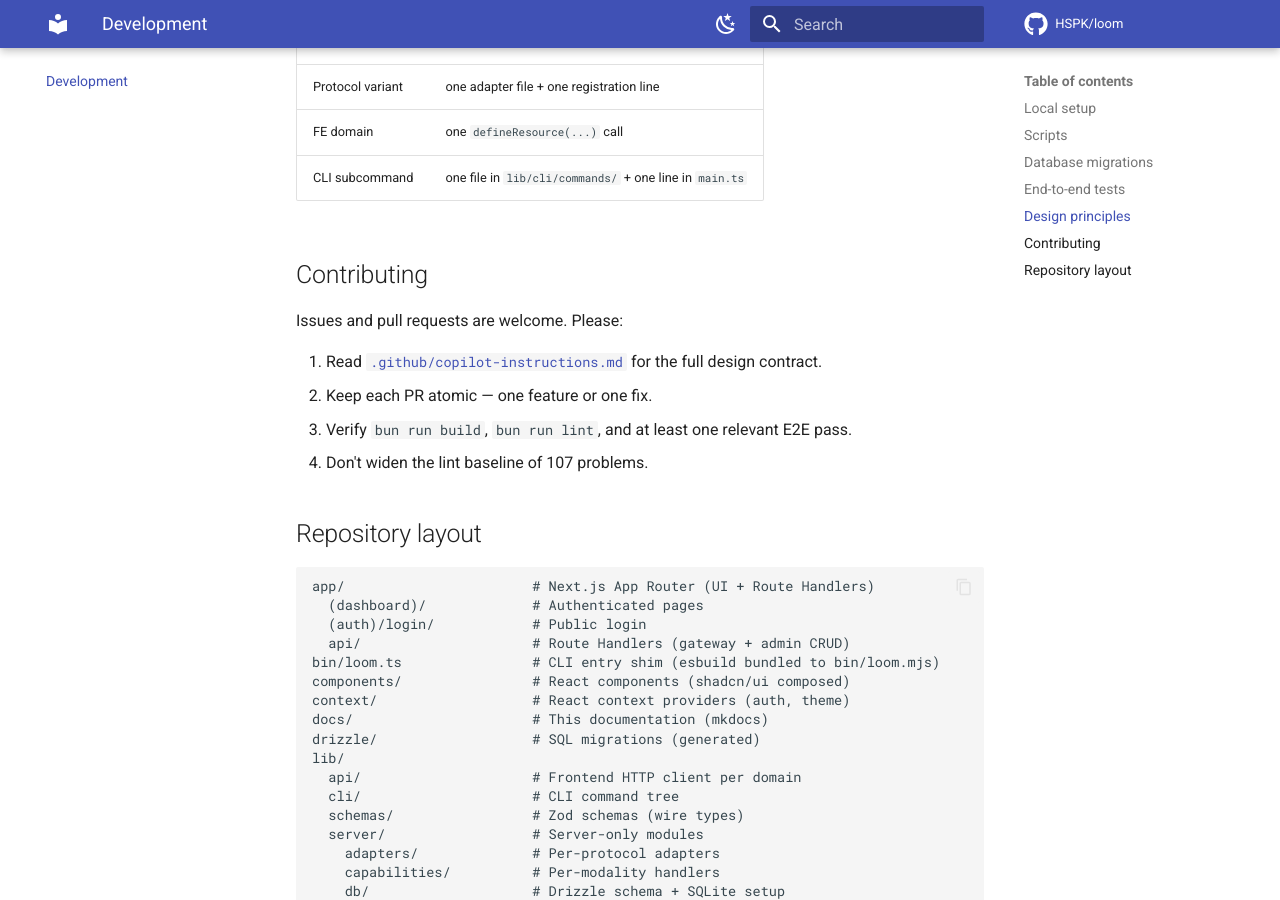
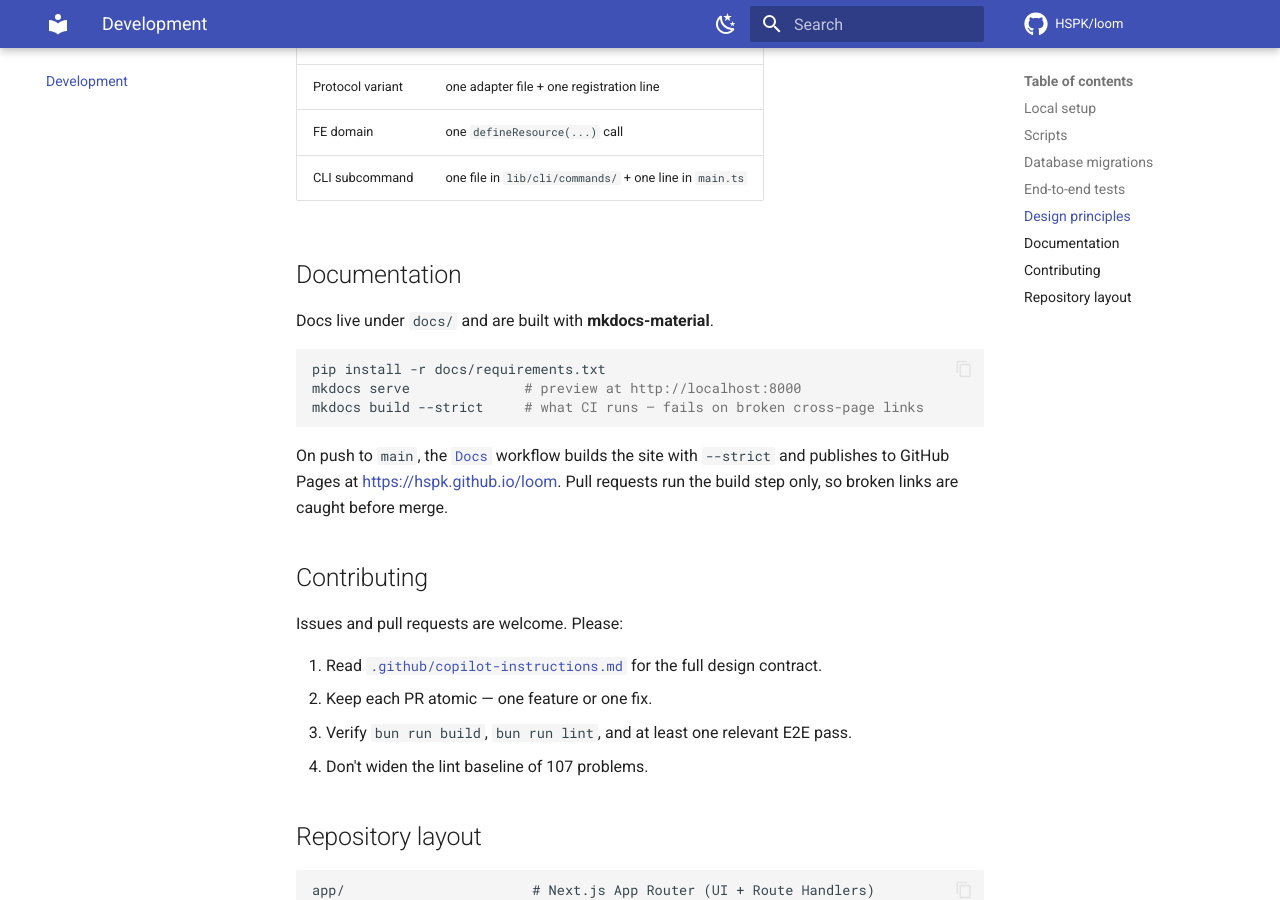
Before and after one commit to HSPK/aiui, an MkDocs documentation site: the page built from docs/development.md, in a window 1280 px wide and 900 px high, scrolled down 1922 px. Built offline with MkDocs 1.6.1 and Material for MkDocs 9.7.7, drawn with Linux system fonts in a browser that asks for light colours; comment, search, counter and statistics services are not loaded.

Commit message:
ci: add docs deploy workflow (mkdocs → GitHub Pages)
* .github/workflows/docs.yml — builds the mkdocs site with --strict on
  every push to main (and validates on PRs), then uploads + deploys
  via the official actions/deploy-pages@v4 pipeline. Concurrency
  guard ensures we never deploy an older build on top of a newer one.
* docs/requirements.txt — pins mkdocs-material >=9.5 <10 +
  pymdown-extensions so CI is reproducible. The same file is used for
  local previews (`pip install -r docs/requirements.txt`).
* .gitignore — excludes /site (mkdocs local build output)
* README — added docs CI badge
* docs/development.md — section on local preview + CI workflow

Before this lands, the repo owner needs to enable GitHub Pages with
"Source: GitHub Actions" in repo settings (one-time, manual).

Verified locally: `mkdocs build --strict` succeeds; yaml workflow
parses; no broken cross-page links.

Co-authored-by: Copilot <223556219+Copilot@users.noreply.github.com>

````diff
--- a/docs/development.md
+++ b/docs/development.md
@@ -68,6 +68,18 @@ Concretely:
 | FE domain | one `defineResource(...)` call |
 | CLI subcommand | one file in `lib/cli/commands/` + one line in `main.ts` |
 
+## Documentation
+
+Docs live under `docs/` and are built with **mkdocs-material**.
+
+```bash
+pip install -r docs/requirements.txt
+mkdocs serve              # preview at http://localhost:8000
+mkdocs build --strict     # what CI runs — fails on broken cross-page links
+```
+
+On push to `main`, the [`Docs`](https://github.com/HSPK/loom/actions/workflows/docs.yml) workflow builds the site with `--strict` and publishes to GitHub Pages at <https://hspk.github.io/loom>. Pull requests run the build step only, so broken links are caught before merge.
+
 ## Contributing
 
 Issues and pull requests are welcome. Please:
--- /dev/null
+++ b/docs/requirements.txt
@@ -0,0 +1,4 @@
+# Documentation site dependencies — pinned for reproducible CI builds.
+# Bump these intentionally; CI runs `mkdocs build --strict`.
+mkdocs-material>=9.5,<10
+pymdown-extensions>=10
````
Also changed, not shown: README.md (+1 -0 lines), 2 other files.
